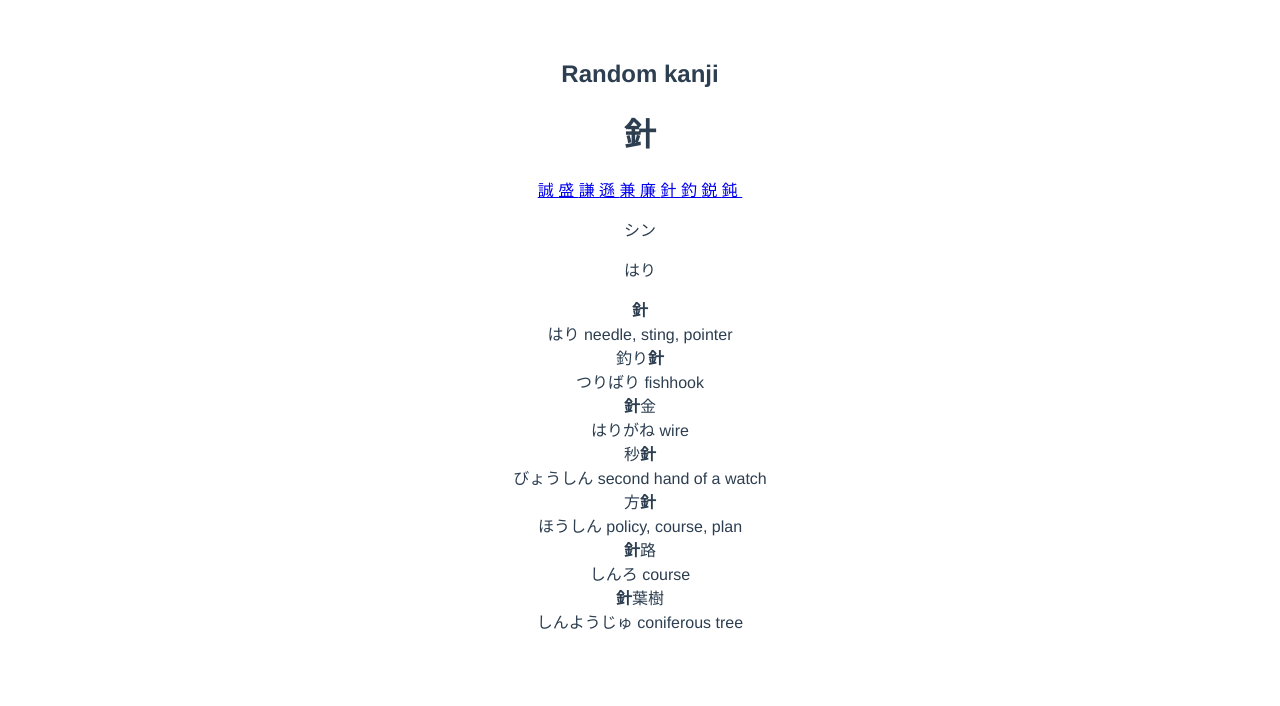
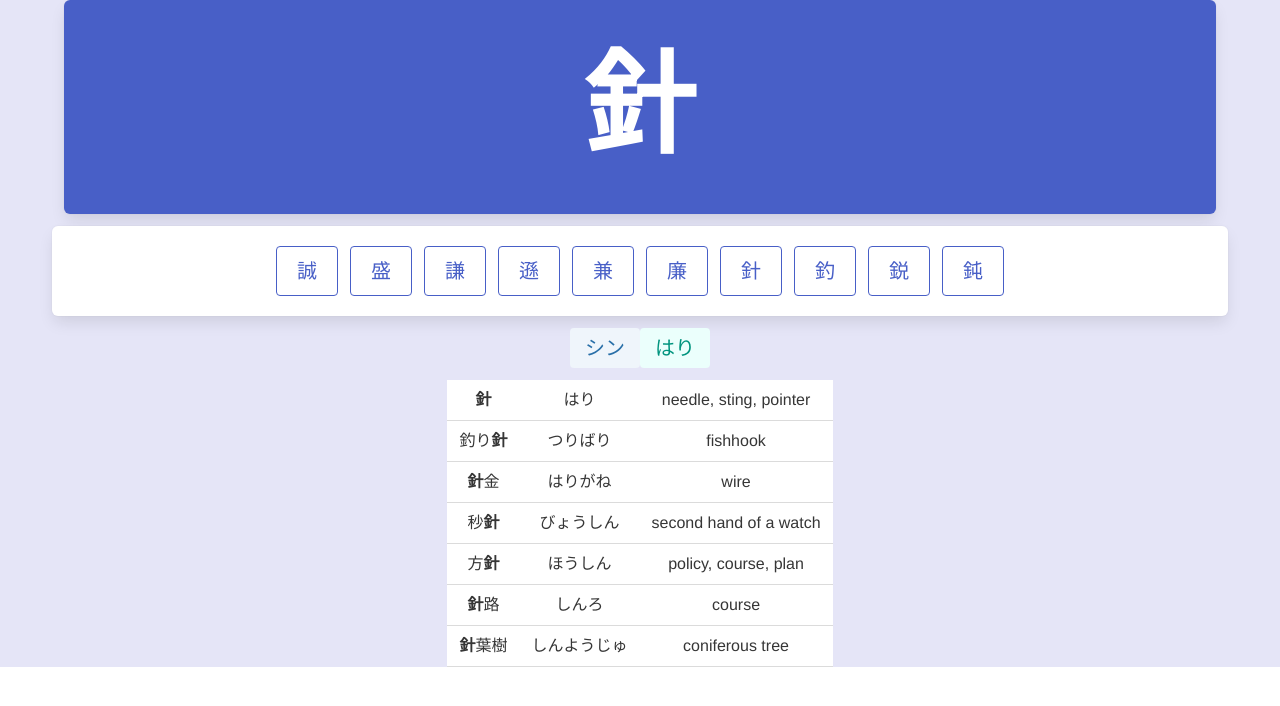
Before and after one commit to Xifax/kanji-odysseus, a Vue app: page / in a window 1280 px wide. Shown: the top 706 px of the page. Built offline with nearby package versions, Linux system fonts and the light colour scheme.

Commit message:
Include bulma and apply some kind of simple theme

```diff
--- a/index.html
+++ b/index.html
@@ -4,7 +4,7 @@
   <meta charset="UTF-8">
   <link rel="icon" href="/favicon.ico" />
   <meta name="viewport" content="width=device-width, initial-scale=1.0">
-  <title>Vite App</title>
+  <title>Kanji Odysseus</title>
 </head>
 <body>
   <div id="app"></div>
--- a/package.json
+++ b/package.json
@@ -1,15 +1,17 @@
 {
   "name": "kanji-odysseus",
-  "version": "0.0.0",
+  "version": "0.1.0",
   "scripts": {
     "dev": "vite",
     "build": "vite build"
   },
   "dependencies": {
+    "bulma": "^0.9.2",
     "vue": "^3.0.4"
   },
   "devDependencies": {
     "vite": "^1.0.0-rc.13",
-    "@vue/compiler-sfc": "^3.0.4"
+    "@vue/compiler-sfc": "^3.0.4",
+    "sass": "^1.32.8"
   }
 }
--- a/src/App.vue
+++ b/src/App.vue
@@ -1,15 +1,23 @@
 <template>
   <!-- <img alt="Vue logo" src="./assets/logo.png" /> -->
-  <HelloKanji msg="Random kanji" />
+  <HelloKanji />
 </template>
 
 <script>
-import HelloKanji from './components/HelloKanji.vue'
+import HelloKanji from "./components/HelloKanji.vue";
+// TODO: include https://docs.netlify.com/site-deploys/overview/#deploy-contexts
+// TODO: include jsconfig.json https://vuejs.github.io/vetur/guide/FAQ.html#how-to-build-and-install-from-source
+// TODO: configure prettier and so on
 
 export default {
-  name: 'App',
+  name: "App",
   components: {
-    HelloKanji
-  }
-}
+    HelloKanji,
+  },
+};
 </script>
+
+<style lang="sass">
+@import "./bulma/bulma.sass"
+@import "theme.scss"
+</style>
--- a/src/components/HelloKanji.vue
+++ b/src/components/HelloKanji.vue
@@ -1,64 +1,105 @@
 <template>
-  <h2>{{ msg }}</h2>
-  <h1>{{ kanji.kanji }}</h1>
-  <!-- TODO: apply cool styles for everything -->
-  <a v-for="k in kanji.group"
-    :key="k"
-    href="#"
-    @click="setKanji(k)">{{ k }}&nbsp;</a>
+  <div class="container">
+    <!-- TODO: customize kanji rank (e.g., only id > 1000) -->
+    <!-- TODO: button ROLL new kanji -->
+    <section class="hero is-small is-link box">
+      <div class="hero-body">
+        <h1 class="title kanji-title">{{ kanji.kanji }}</h1>
+      </div>
+    </section>
+    <!-- TODO: apply cool styles for everything -->
+    <div class="columns is-centered box">
+        <div class="field is-grouped">
+          <p
+            class="control"
+            v-for="k in kanji.group"
+            :key="k"
+            href="#"
+            @click="setKanji(k)"
+          >
+            <button class="button is-medium is-outlined is-link">
+              {{ k }}
+            </button>
+          </p>
+        </div>
+    </div>
+
     <!-- TODO: get meaning from odyssey? -->
-  <p>{{ kanji.on }}</p>
-  <p>{{ kanji.kun }}</p>
-  <!-- TODO: make responsive? -->
-  <div v-for="w in kanji.words"
-    :key="w">
+    <!-- TODO: check some readings: TAMA, ATAI, ― -->
+    <div class="container block">
+      <span class="tag is-light is-info is-large">{{ kanji.on }}</span>
+      <span class="tag is-light is-primary is-large">{{ kanji.kun }}</span>
+    </div>
+
     <!-- Highlight kanji in word -->
-    <div v-html="highlight(w.kanji)"></div>
-    {{ w.reading }}
-    {{ w.meaning }}
+    <!-- TODO: make KANJI ONLY clickable -->
+    <div class="columns is-centered">
+      <table class="table">
+        <tr v-for="w in kanji.words" :key="w">
+          <td v-html="highlight(w.kanji)"></td>
+          <td>{{ w.reading }}</td>
+          <td>{{ w.meaning }}</td>
+        </tr>
+      </table>
+
+      <!-- <div v-for="w in kanji.words" :key="w">
+        <span v-html="highlight(w.kanji)"></span>
+        {{ w.reading }}
+        {{ w.meaning }}
+      </div> -->
     </div>
+  </div>
 </template>
 
 <script>
-import kanjiData from '../assets/kanji.json'
+import kanjiData from "../assets/kanji.json";
 export default {
-  name: 'HelloKanji',
-  props: {
-    msg: String
-  },
+  name: "HelloKanji",
+  props: {},
   mounted() {
-    this.setRandomKanji()
+    this.setRandomKanji();
   },
   data() {
     return {
       // Current kanji
-      kanji: ''
-    }
+      kanji: "",
+    };
   },
   methods: {
     // Set kanji by key
     setKanji(kanji) {
-      this.kanji = kanjiData[kanji]
+      this.kanji = kanjiData[kanji];
     },
     // Get random kanji key
     getRandomKanji() {
-      let availableKanji = Object.keys(kanjiData)
-      return availableKanji[Math.floor(Math.random() * availableKanji.length)]
+      let availableKanji = Object.keys(kanjiData);
+      return availableKanji[Math.floor(Math.random() * availableKanji.length)];
     },
     // Update current kanji
     setRandomKanji() {
-      this.kanji = kanjiData[this.getRandomKanji()]
+      this.kanji = kanjiData[this.getRandomKanji()];
     },
     // Replace current kanji with some custom formatting
     highlight(word) {
-      return word.replace(this.kanji.kanji, `<strong>${this.kanji.kanji}</strong>`)
+      return word.replace(
+        this.kanji.kanji,
+        `<strong>${this.kanji.kanji}</strong>`
+      );
+    },
+    // Make kanji clickable
+    referenceKanji(word) {
+      // TODO: scan each character and wrap it with @click="setKanji(?)" ???
+    },
+    // Check if character is kanji
+    isKanji(char) {
+      return /[\u4e00-\u9faf\u3400-\u4dbf]/.test(char);
     },
   },
   computed: {
     // Separate property for current kanji
     randomKanji() {
-      return kanjiData[this.getRandomKanji()]
-    }
-  }
-}
+      return kanjiData[this.getRandomKanji()];
+    },
+  },
+};
 </script>
--- a/src/index.css
+++ b/src/index.css
@@ -4,5 +4,5 @@
   -moz-osx-font-smoothing: grayscale;
   text-align: center;
   color: #2c3e50;
-  margin-top: 60px;
+  /* margin-top: 60px; */
 }
--- /dev/null
+++ b/src/theme.scss
@@ -0,0 +1,28 @@
+.kanji-title {
+ font-size: 7em;
+}
+
+em {
+    color: darkslategrey;
+}
+
+body {
+    // background-color: #E5E5F7;
+    // // opacity: 0.4;
+    // background: radial-gradient(circle, transparent 20%, #E5E5F7 20%, #E5E5F7 80%, transparent 80%, transparent), radial-gradient(circle, transparent 20%, #E5E5F7 20%, #E5E5F7 80%, transparent 80%, transparent) 50px 50px, linear-gradient(#444CF7 4px, transparent 4px) 0 -2px, linear-gradient(90deg, #444CF7 4px, #E5E5F7 4px) -2px 0;
+    // background-size: 100px 100px, 100px 100px, 50px 50px, 50px 50px;
+
+    // background-color: #E5E5F7;
+    // // opacity: 0.4;
+    // background: repeating-linear-gradient( 45deg, #444CF7, #444CF7 10px, #E5E5F7 10px, #E5E5F7 50px );
+
+//     background-color: #E5E5F7;
+// // opacity: 0.4;
+// background-size: 40px 40px;
+// background-image:  repeating-linear-gradient(to right, #444CF7, #444CF7 2px, #E5E5F7 2px, #E5E5F7);
+
+background-color: #E5E5F7;
+// opacity: 0.4;
+background-image: radial-gradient(#444CF7 0.7000000000000001px, #E5E5F7 0.7000000000000001px);
+background-size: 14px 14px;
+}
```
Also changed, not shown: src/assets/logo.png (deleted), 1 other file (tests, documents, lock files or other folders).
